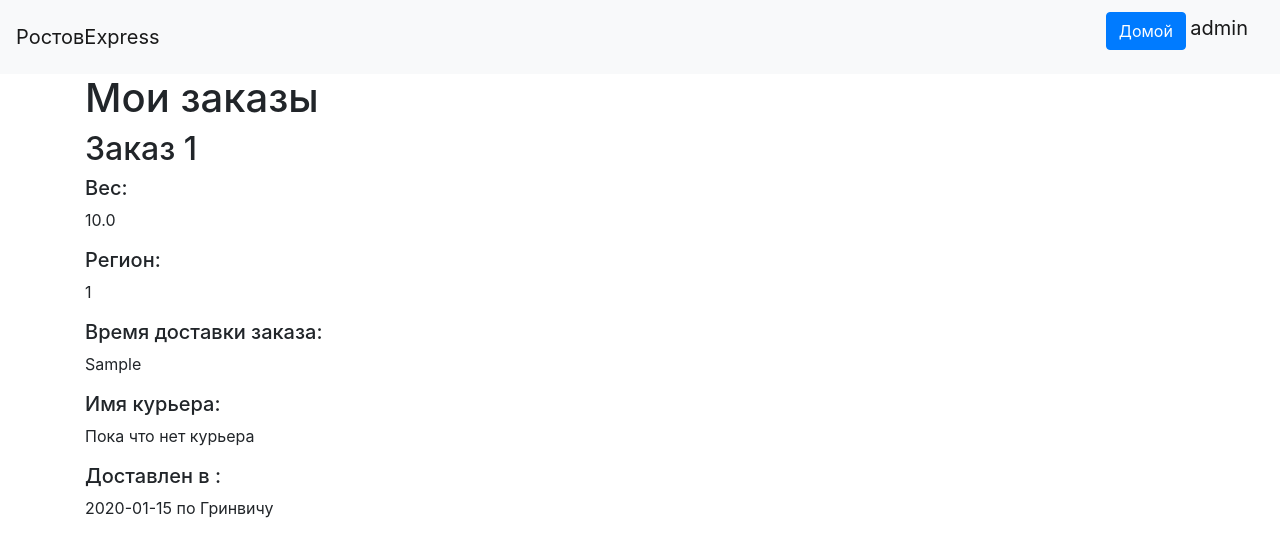
After one commit to mishajirx/RostovExpress, a Flask app: page /users/get_orders in a window 1280 px wide. The commit adds this page. Shown: the top 557 px of the page. Run offline with Flask 2, Linux system fonts and the light colour scheme; a user stored in the database is signed in; data comes from the database, SQL or seed files in the repository; both versions use the stored data as it was after the commit; tables that the repository leaves empty hold one stand-in row (values such as "Sample post"); some libraries are stand-ins or nearby versions.

Commit message:
Added an ability to view user's orders

```diff
--- a/data/orders.py
+++ b/data/orders.py
@@ -9,5 +9,7 @@ class Order(SqlAlchemyBase):
     weight = sqlalchemy.Column(sqlalchemy.Float, nullable=True)
     region = sqlalchemy.Column(sqlalchemy.Integer, nullable=True)
     orders_courier = sqlalchemy.Column(sqlalchemy.Integer, sqlalchemy.ForeignKey('couriers.id'))
+    user_id = sqlalchemy.Column(sqlalchemy.Integer, sqlalchemy.ForeignKey("users.id"))
     complete_time = sqlalchemy.Column(sqlalchemy.String, nullable=True, default='')
+    sqlalchemy.orm.relation('User')
     sqlalchemy.orm.relation('Courier')
--- a/main.py
+++ b/main.py
@@ -455,6 +455,7 @@ def add_orders():
             order.weight = order_info['weight']
             order.region = order_info['region']
             order.orders_courier = 0
+            order.user_id = current_user.id
             for i in list(order_info['delivery_hours']):
                 dh = DH()
                 dh.order_id = order.id
@@ -735,6 +736,29 @@ def change_about():
     return render_template('edit_user.html', form=form, title="Изменить резюме")
 
 
+@app.route('/users/get_orders', methods=['POST', 'GET'])
+@login_required
+def get_user_orders():
+    user_id = current_user.id
+    # courier_id = request.json['courier_id']
+    db_sess = db_session.create_session()
+    orders = db_sess.query(Order).filter(Order.user_id == user_id).all()
+    delivery_hours = [db_sess.query(DH).filter(DH.order_id == order.id).all()[0] for order in orders]
+    courier_names = []
+    for order in orders:
+        list_of_couriers = db_sess.query(User).filter(User.c_id == order.orders_courier).all()
+        if list_of_couriers:
+            courier_names.append(list_of_couriers[0].name)
+        else:
+            courier_names.append("Пока что нет курьера")
+
+
+    items = zip(orders, delivery_hours, courier_names)
+
+    return render_template('existing_orders.html', title="Мои заказы", items=items)
+    # return jsonify({"orders": res, 'assign_time': str(assign_time)}), 200
+
+
 @app.route('/users/get', methods=['POST', 'GET'])
 @login_required
 def inside_about():
--- /dev/null
+++ b/templates/existing_orders.html
@@ -0,0 +1,19 @@
+{% extends "base.html" %}
+
+{% block content %}
+<h1>Мои заказы</h1>
+{% for item in items %}
+<div>
+    <h2>Заказ {{item[0].id}}</h2>
+    <h5>Вес: </h5><p> {{ item[0].weight }}</p>
+    <h5>Регион: </h5><p> {{ item[0].region }}</p>
+    <h5>Время доставки заказа: </h5><p>{{ item[1].hours }}</p>
+    <h5>Имя курьера: </h5><p>{{ item[2] }}</p>
+    {% if item[0].complete_time %}
+    <h5>Доставлен в : </h5><p>{{ item[0].complete_time }} по Гринвичу</p>
+    {% else %}
+    <h5>Доставлен в : </h5><p>В пути</p>
+    {% endif %}
+</div>
+{% endfor %}
+{% endblock %}
--- a/templates/homepage.html
+++ b/templates/homepage.html
@@ -17,6 +17,8 @@
                 заказ</a>
             <a class="btn btn-success" style="width: 180px; height:80px" href="/users/edit">Редактировать
                 информацию</a>
+            <a class="btn btn-success" style="width: 180px; height:80px" href="/users/get_orders">Мои
+                заказы</a>
             {% endif %}
             {% if current_user.user_type == 2 %}
             <a class="btn btn-success" style="width: 180px; height:80px" href="/orders/assign">Взять
```
Also changed, not shown: db/couriers.db.
